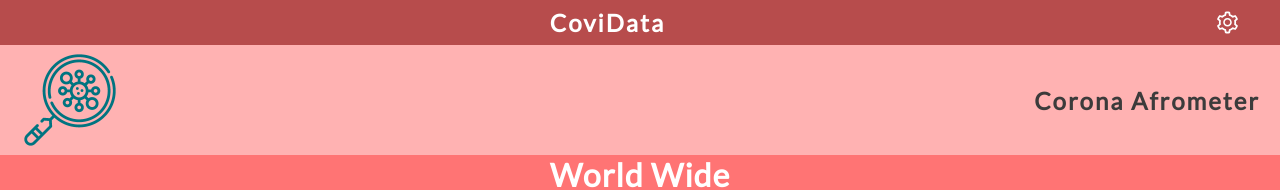
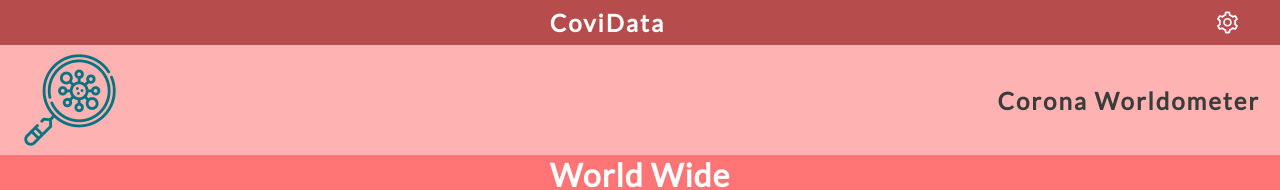
Before and after one commit to chaw-bot/react-capstone-project, a React (Create React App) app: page / in a window 1280 px wide. Shown: the top 190 px of the page. Built offline with nearby package versions, Linux system fonts and the light colour scheme.

Commit message:
Add an extra nav to the new page

```diff
--- a/src/components/NavBar.js
+++ b/src/components/NavBar.js
@@ -6,9 +6,9 @@ import logo from '../images/logo.png';
 
 const NavBar = () => {
   const detailsNav = <TiArrowBackOutline className="goBack" />;
-  const header = 'Corona Afrometer';
+  const header = 'Corona Worldometer';
   const location = useLocation();
-  const goBack = location.pathname.includes('country') ? detailsNav : '';
+  const goBack = location.pathname.includes('country') || location.pathname.includes('continent') ? detailsNav : '';
 
   return (
     <nav>
```
